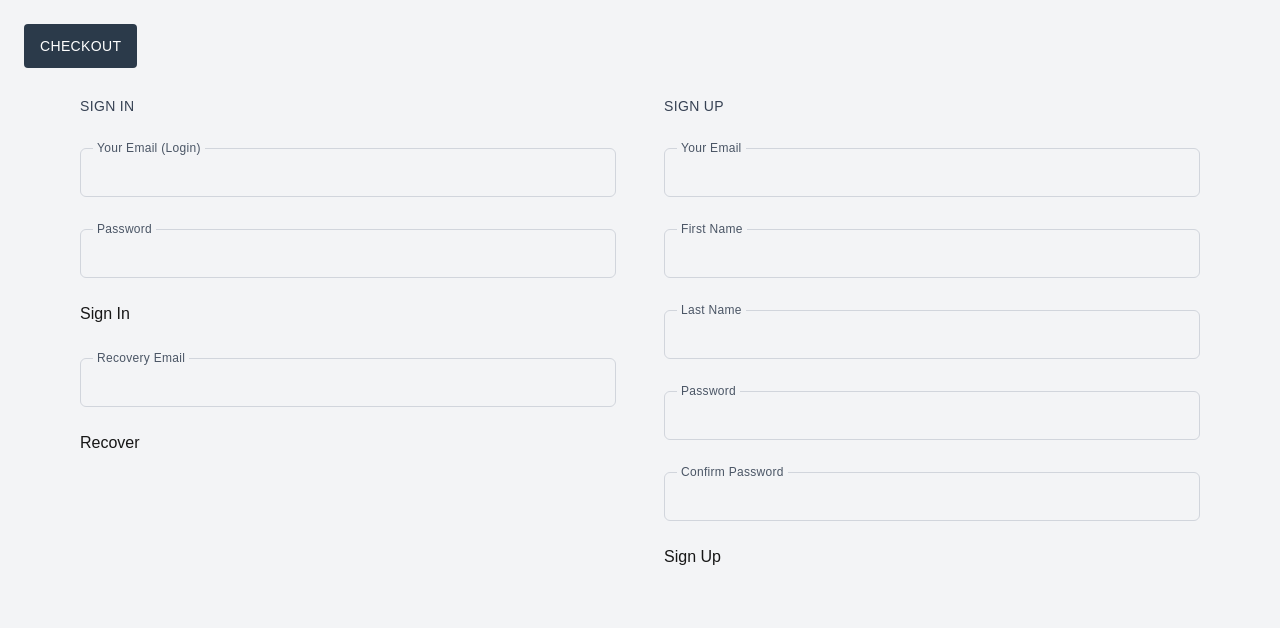
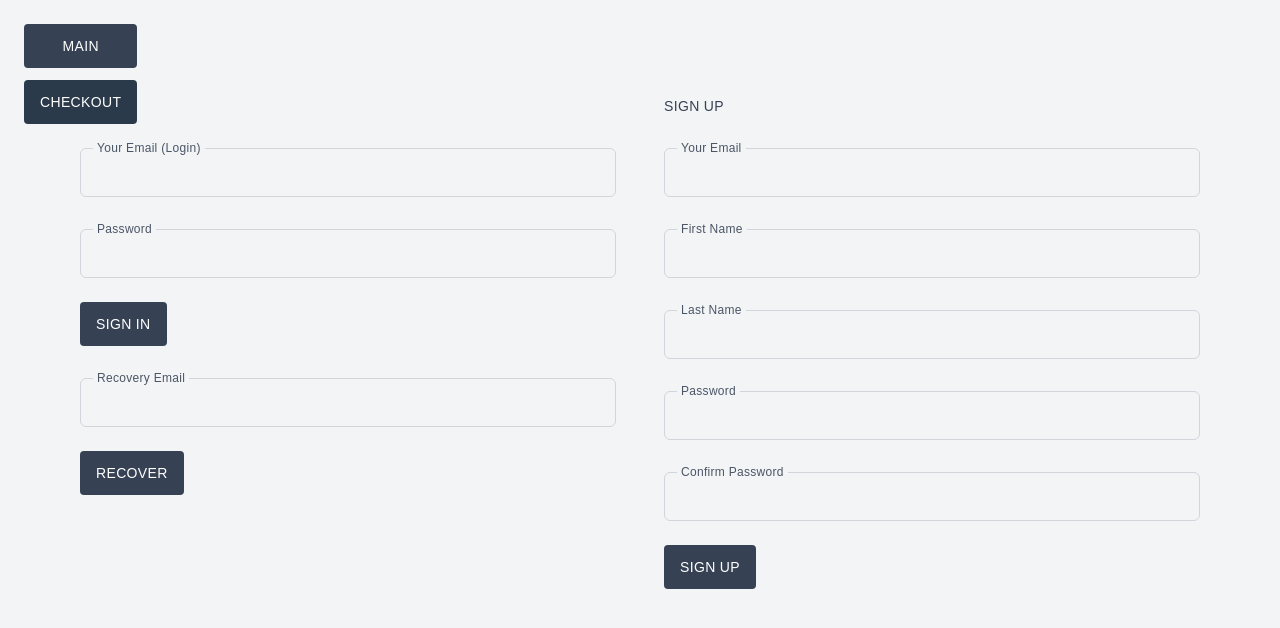
Before and after one commit to buschrutt/saleor-storefront-test2, a Next.js app: page /login in a window 1280 px wide. Shown: the top 628 px of the page. Built offline with nearby package versions, Linux system fonts and the light colour scheme.

Commit message:
Picture Added

```diff
--- a/app/checkout/CheckoutClient.tsx
+++ b/app/checkout/CheckoutClient.tsx
@@ -470,7 +470,15 @@ export default function CheckoutClient({
         <main className="min-h-screen bg-gray-100 px-6 pt-24">
             {/* TOASTS */}
             <ToastContainer toasts={toasts} onClose={closeToast} />
-            <div className="max-w-6xl mx-auto mb-6">
+            <div className="max-w-6xl mx-auto mb-6 flex gap-3">
+                <button
+                    type="button"
+                    onClick={() => router.push('/')}
+                    className="bg-gray-700 text-white rounded-sm px-4 py-3 text-sm uppercase tracking-wide hover:bg-gray-800 transition"
+                >
+                    Main
+                </button>
+
                 <button
                     type="button"
                     onClick={() => router.push('/profile')}
--- a/app/login/LoginClient.tsx
+++ b/app/login/LoginClient.tsx
@@ -177,7 +177,7 @@ function LoginForm({
                 onChange={setPassword}
             />
 
-            <button onClick={signIn} disabled={loadingSignIn}>
+            <button onClick={signIn} disabled={loadingSignIn} className="bg-gray-700 text-white rounded-sm px-4 py-3 text-sm uppercase tracking-wide hover:bg-gray-800 transition">
                 {loadingSignIn ? 'Signing In…' : 'Sign In'}
             </button>
 
@@ -188,7 +188,7 @@ function LoginForm({
                 onChange={setRecoveryEmail}
             />
 
-            <button onClick={recover} disabled={loadingRecover}>
+            <button onClick={recover} disabled={loadingRecover} className="bg-gray-700 text-white rounded-sm px-4 py-3 text-sm uppercase tracking-wide hover:bg-gray-800 transition">
                 {loadingRecover ? 'Recovering…' : 'Recover'}
             </button>
         </div>
@@ -289,7 +289,7 @@ function RegisterForm({
                 onChange={setPasswordConfirm}
             />
 
-            <button onClick={submit} disabled={loading}>
+            <button onClick={submit} disabled={loading} className="bg-gray-700 text-white rounded-sm px-4 py-3 text-sm uppercase tracking-wide hover:bg-gray-800 transition">
                 {loading ? 'Signing Up…' : 'Sign Up'}
             </button>
         </div>
@@ -358,10 +358,17 @@ export default function LoginClient() {
         <main className="min-h-screen bg-gray-100 relative">
             <ToastContainer toasts={toasts} onClose={closeToast} />
 
-            <div className="absolute top-6 left-6">
+            <div className="absolute top-6 left-6 flex flex-col gap-3">
+                <button
+                    onClick={() => router.push('/')}
+                    className="bg-gray-700 text-white rounded-sm px-4 py-3 text-sm uppercase tracking-wide hover:bg-gray-800 transition"
+                >
+                    Main
+                </button>
+
                 <button
                     onClick={() => router.push('/checkout')}
-                    className="bg-[#2B3A4A] text-white rounded-sm px-4 py-3 text-sm uppercase tracking-wide"
+                    className="bg-[#2B3A4A] text-white rounded-sm px-4 py-3 text-sm uppercase tracking-wide hover:bg-[#111a2e] transition"
                 >
                     Checkout
                 </button>
--- a/app/page.tsx
+++ b/app/page.tsx
@@ -1,10 +1,46 @@
-export default function Home() {
-  return (
-      <main>
-        <h1>...</h1>
-        <p>
-          IT&#39;S UP
-        </p>
-      </main>
-  );
+'use client'
+
+import { useRouter } from 'next/navigation'
+
+export default function HomePage() {
+    const router = useRouter()
+
+    return (
+        <main className="min-h-screen bg-gray-100 flex flex-col relative">
+
+            {/* Center content */}
+            <div className="flex flex-1 items-center justify-center px-4">
+                <div className="max-w-xl text-center space-y-6">
+                    <h1 className="text-xl tracking-widest text-gray-800">
+                        <strong>saleor-storefront-test2</strong>
+                    </h1>
+
+                    <p className="text-sm text-gray-600 leading-relaxed">
+                        This project is a test implementation of core Saleor services,
+                        including authentication, checkout flow, Stripe payments,
+                        and customer profile management.<br/>
+                        The purpose of this application is to validate API integration,
+                        session handling, and end-to-end commerce workflows
+                        in a controlled environment.
+                    </p>
+
+                    <div className="pt-4 flex justify-center gap-4">
+                        <button
+                            onClick={() => router.push('/checkout')}
+                            className="bg-[#2B3A4A] text-white rounded-sm px-4 py-3 text-sm uppercase tracking-wide"
+                        >
+                            Checkout
+                        </button>
+
+                        <button
+                            onClick={() => router.push('/profile')}
+                            className="bg-gray-700 text-white rounded-sm px-4 py-3 text-sm uppercase tracking-wide"
+                        >
+                            Profile
+                        </button>
+                    </div>
+                </div>
+            </div>
+        </main>
+    )
 }
--- a/app/profile/page.tsx
+++ b/app/profile/page.tsx
@@ -234,8 +234,15 @@ export default function ProfilePage() {
 
     return (
         <main className="min-h-screen bg-gray-100 relative">
-            {/* CHECKOUT button */}
-            <div className="absolute top-6 left-6">
+            <div className="absolute top-6 left-6 flex flex-col gap-3">
+                <button
+                    type="button"
+                    onClick={() => router.push('/')}
+                    className="bg-gray-700 text-white rounded-sm px-4 py-3 text-sm uppercase tracking-wide hover:bg-gray-800 transition"
+                >
+                    Main
+                </button>
+
                 <button
                     type="button"
                     onClick={() => router.push('/checkout')}
@@ -243,16 +250,13 @@ export default function ProfilePage() {
                 >
                     Checkout
                 </button>
-            </div>
 
-            {/* LOGOUT */}
-            <div className="absolute bottom-6 left-15">
                 <button
                     onClick={async () => {
                         await fetch('/api/logout', { method: 'POST' });
                         router.replace('/login');
                     }}
-                    className="text-xs uppercase tracking-wide text-gray-500 hover:text-gray-800"
+                    className="bg-[#2B3A4A] text-white px-4 py-3 uppercase text-sm tracking-wide rounded-sm hover:bg-[#111a2e] transition"
                 >
                     Logout →
                 </button>
```
